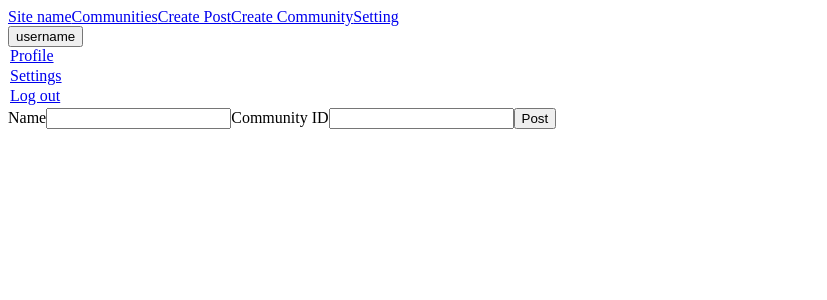
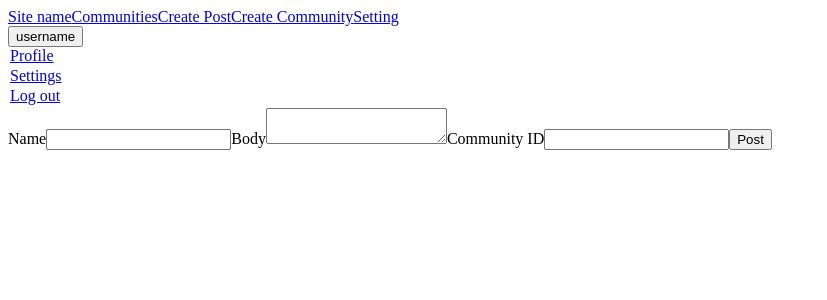
Before and after one commit to malsadev/muslemmy-ui, a Vue app: page /CreatePost in a window 1280 px wide. Shown: the top 300 px of the page, without its empty margins (0-827 px from the left). Built offline with nearby package versions, Linux system fonts and the light colour scheme; sample sign-in values are in the browser's storage; what lemmy-js-client would draw is missing.

Commit message:
implemented api calls for create community and create post

```diff
--- a/src/components/Community/CreateCommunity.vue
+++ b/src/components/Community/CreateCommunity.vue
@@ -18,7 +18,7 @@ async function submit_community() {
 </script>
 
 <template>
-    <form @submit.prevent>
+    <form @submit.prevent="submit_community">
         <label>Community Name</label>
         <input v-model="community_name">
         <label>Community Title</label>
--- a/src/components/Post/CreatePost.vue
+++ b/src/components/Post/CreatePost.vue
@@ -4,12 +4,14 @@ import { lemmyClient } from '@/services/lemmyService';
 
 const post_name = ref('');
 const community_id = ref('');
+const post_body = ref('');
 
 async function submit_post() {
     console.log(localStorage.getItem("lemmy_token"))
     const res = await lemmyClient.createPost({
         name: post_name.value,
-        community_id: community_id.value,});
+        community_id: Number(community_id.value),
+        body: post_body.value});
 
     console.log(res)
     }
@@ -21,6 +23,10 @@ async function submit_post() {
     <form @submit.prevent="submit_post">
         <label>Name</label>
         <input v-model="post_name">
+        <label>Body</label>
+        <!-- v-model are automatically type casted to strings -->
+         <!-- https://vuejs.org/guide/essentials/forms.html#number -->
+        <textarea v-model="post_body"></textarea>
         <label>Community ID</label>
         <input v-model="community_id">
         <button>Post</button>
```
